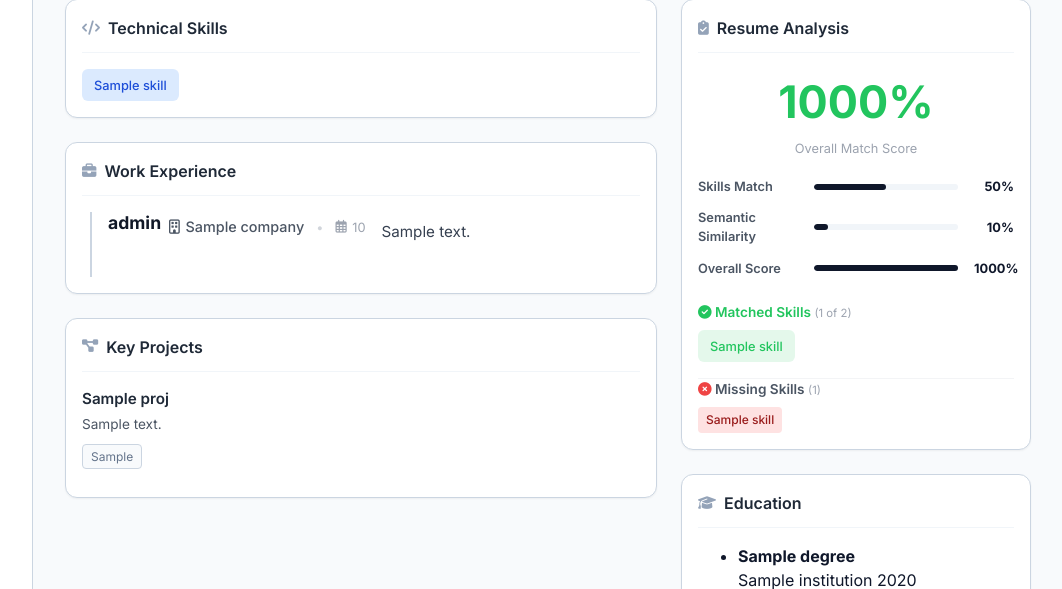
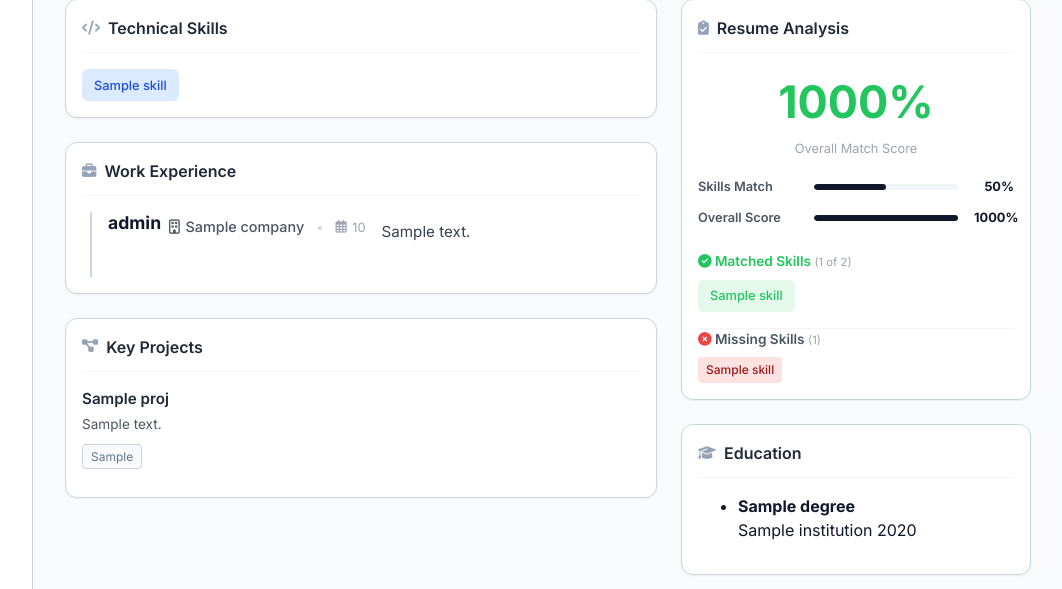
Before and after one commit to sheran101GIT/Skillvector, a Python web app: template skillvector-hr/app/templates/candidate_view.html in a window 1280 px wide. Shown: the part 364-953 px from the top of the page, without its empty margins (217-1279 px from the left). Run offline with Jinja, Linux system fonts and the light colour scheme; the template is opened without the code that fills it: most values are stand-ins (such as "Sample title", 1, 10 or a date in 2020).

Commit message:
removed an unwanted elementr

```diff
--- a/skillvector-hr/app/templates/candidate_view.html
+++ b/skillvector-hr/app/templates/candidate_view.html
@@ -216,13 +216,7 @@
                         </div>
                         <span class="stat-val">{{ skills_pct }}%</span>
                     </div>
-                    <div class="analysis-stat">
-                        <span class="stat-label">Semantic Similarity</span>
-                        <div class="stat-bar-container">
-                            <div class="stat-bar-fill" style="width: {{ semantic_pct }}%"></div>
-                        </div>
-                        <span class="stat-val">{{ semantic_pct }}%</span>
-                    </div>
+
                     <div class="analysis-stat">
                         <span class="stat-label">Overall Score</span>
                         <div class="stat-bar-container">
```
